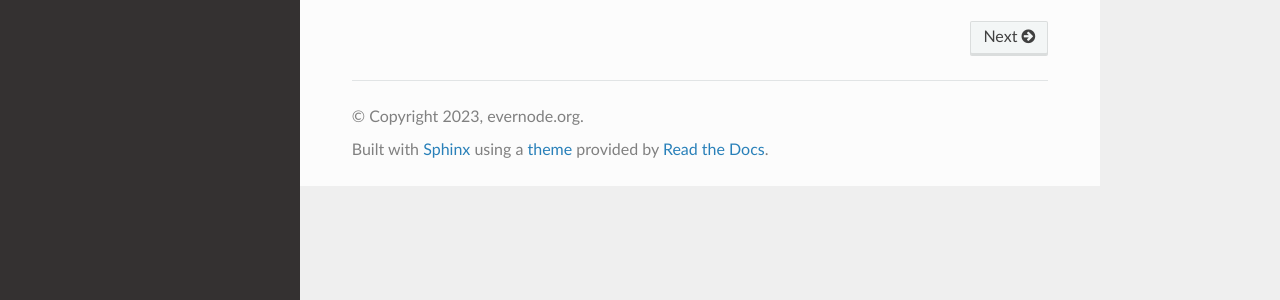
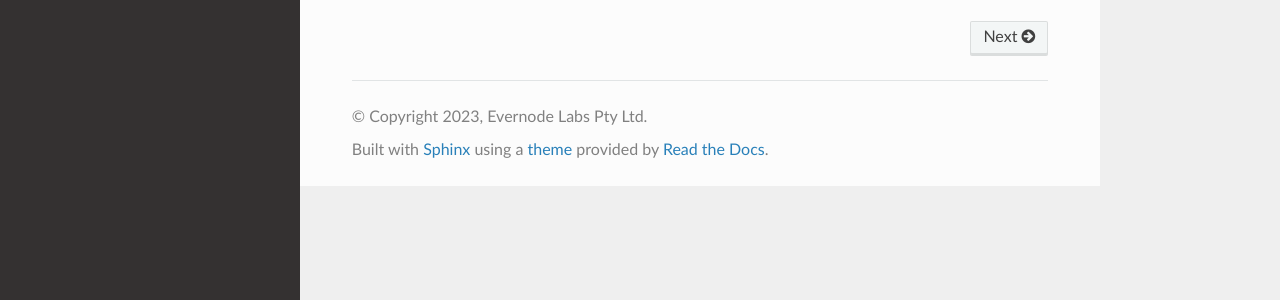
Before and after one commit to tequdev/evernode-docs, a Sphinx documentation site: the page built from docs/source/index.rst, in a window 1280 px wide. Shown: the part 595-895 px from the top of the page. Built offline with Sphinx 7.4.7 and the Read the Docs theme 2.0.0, drawn with Linux system fonts in a browser that asks for light colours.

Commit message:
Updated copyright

```diff
--- a/docs/source/conf.py
+++ b/docs/source/conf.py
@@ -3,8 +3,8 @@
 # -- Project information
 
 project = 'Evernode'
-copyright = '2023, evernode.org'
-author = 'EvernodeDev'
+copyright = '2023, Evernode Labs Pty Ltd'
+author = 'Evernode Labs Pty Ltd'
 
 release = ''
 version = ''
```
